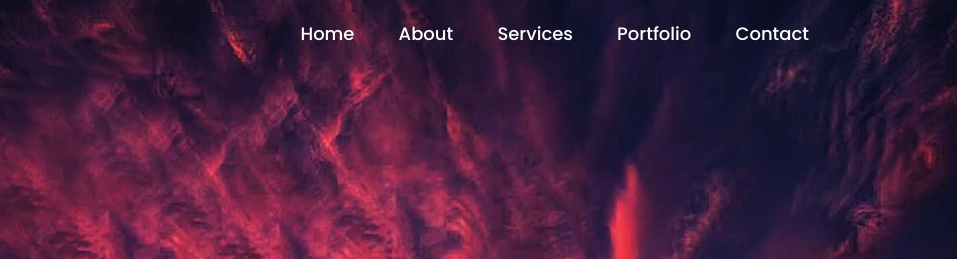
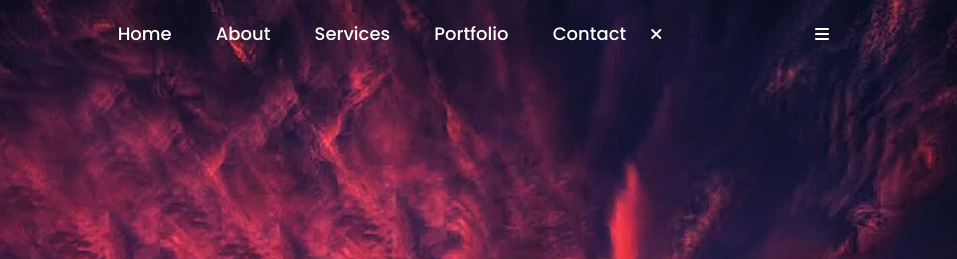
Before and after one commit to JaysinhDabhi/Portfolio.github.io, a plain HTML site: page index.html in a window 1280 px wide. Shown: the top 259 px of the page, 323-1280 px from the left. Drawn offline with Linux system fonts and the light colour scheme.

Commit message:
Update index.html

```diff
--- a/index.html
+++ b/index.html
@@ -1,6 +1,7 @@
 <!DOCTYPE html>
 <html lang="en">
   <head>
+    <meta name="viewport" content="width=device-width, inital-scale=1.0">
     <title>Portfolio</title>
     <link rel="preconnect" href="https://fonts.googleapis.com">
     <link rel="preconnect" href="https://fonts.gstatic.com" crossorigin>
@@ -14,15 +15,15 @@
         <nav>
           <img src="Images/logo.png" class="logo" />
 
-          <ul>
+          <ul id="sidemenu">
             <li><a href="#header">Home</a></li>
             <li><a href="#about">About</a></li>
             <li><a href="#services">Services</a></li>
             <li><a href="#portfolio">Portfolio</a></li>
             <li><a href="#contact">Contact</a></li>
-
+            <i class="fas fa-times" onclick="closemenu()"></i>
           </ul>
-
+          <i class="fas fa-bars" onclick="openmenu()"></i>
         </nav>
         <div class="header-text">
           <p>UI/UX Designer</p>
@@ -232,5 +233,20 @@
           document.querySelector(`.op-${click.dataset.tab}`).classList.add('active-tab');
         })
     </script>
+
+    <script>
+        var sidemeu = document.getElementById("sidemenu");
+
+
+        function openmenu(){
+          sidemeu.style.right = "0";
+        }
+        function closemenu(){
+          sidemeu.style.right = "-200px";
+        }
+
+
+
+    </script>
   </body>
 </html>
```
